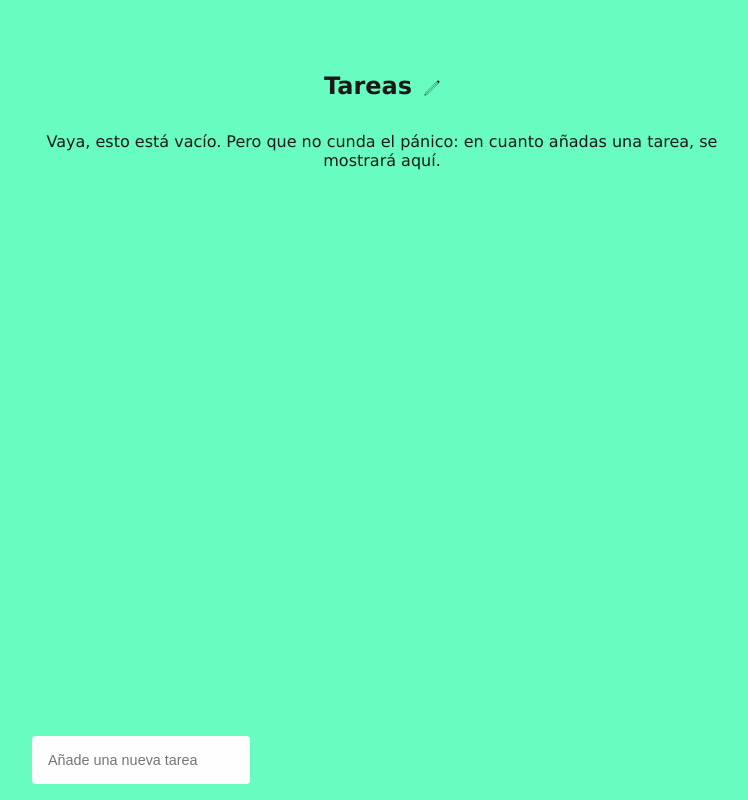
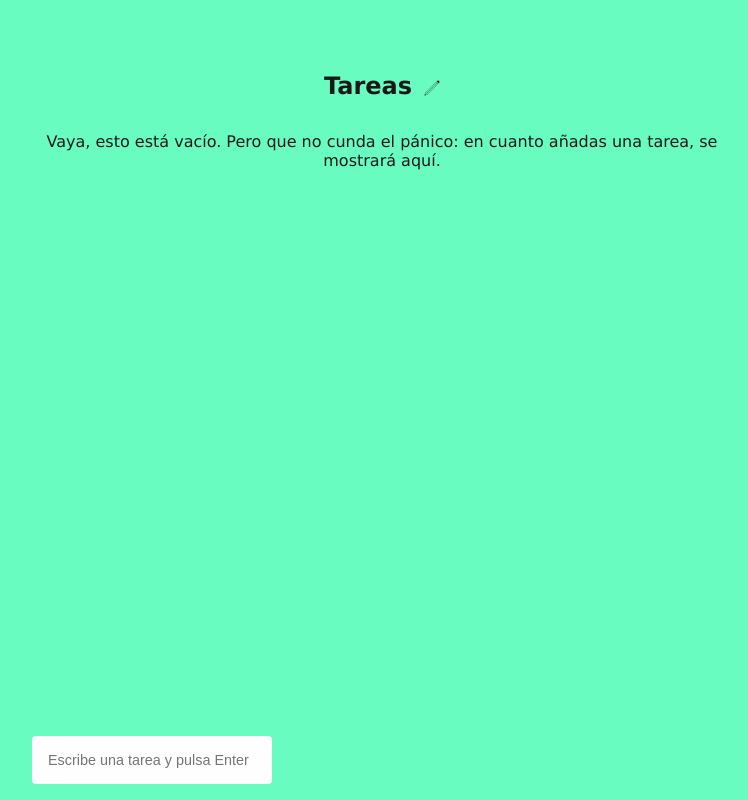
Before and after one commit to nuria-marmol/to-do-list, a Vue app: page / in a window 1280 px wide. Shown: the whole page, without its empty margins (258-1006 px from the left). Built offline with nearby package versions, Linux system fonts and the light colour scheme.

Commit message:
changed input placeholder

```diff
--- a/src/App.vue
+++ b/src/App.vue
@@ -284,7 +284,7 @@
         <!-- Input component -->
         <InputTask
           forTask
-          inputPlaceholder="Añade una nueva tarea"
+          inputPlaceholder="Escribe una tarea y pulsa Enter"
           v-model="newTask"
           @onEnterDoThis="addTask()"
         />
--- a/src/assets/main.css
+++ b/src/assets/main.css
@@ -178,7 +178,7 @@ body {
 }
 
 .input--task {
-  width: fit-content;
+  width: 15rem;
   position: absolute;
   bottom: 1rem;
   padding: var(--size-s);
```
